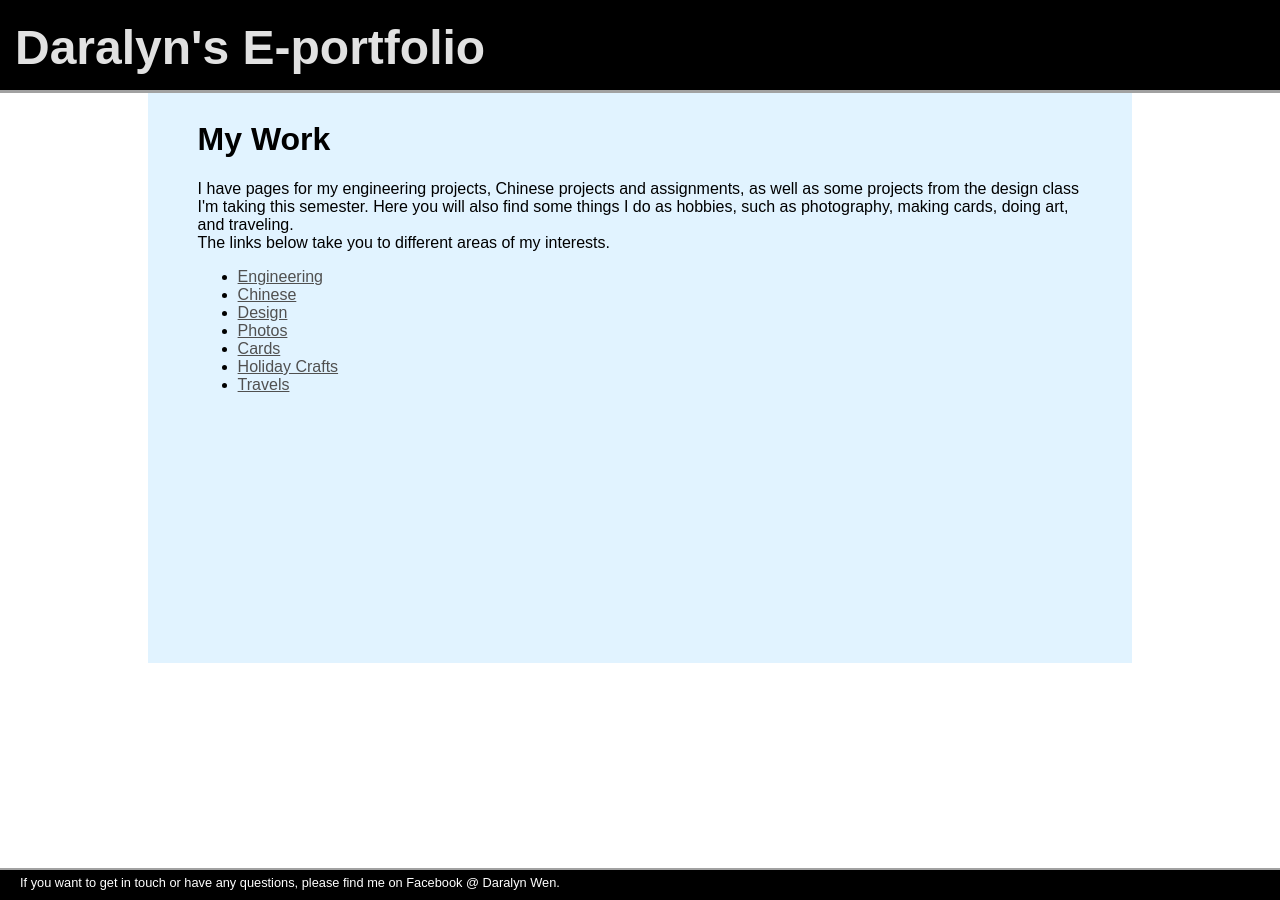
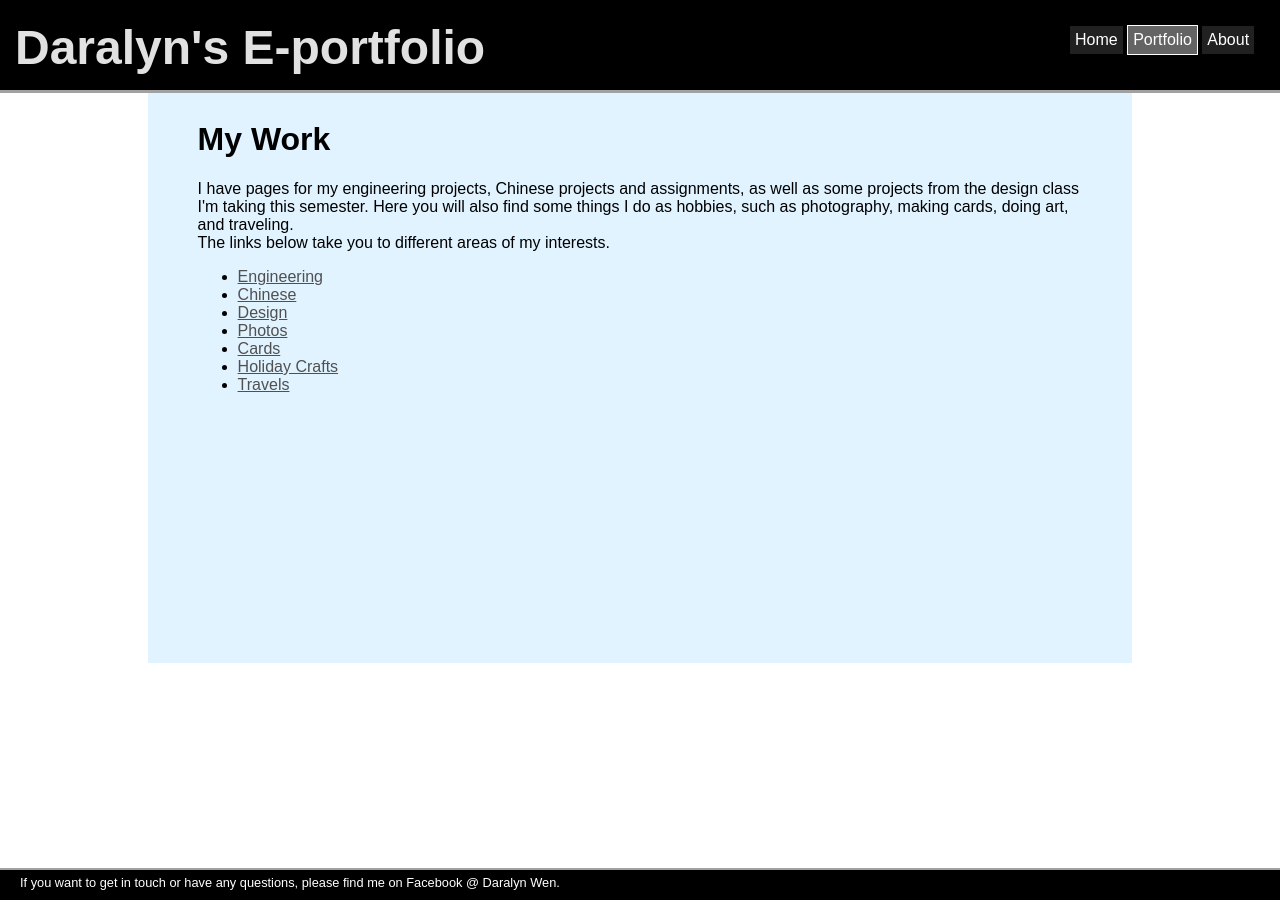
Before and after one commit to daralyn/daralyn.github.io, a Jekyll site: the page built from portfolio/index.html, in a window 1280 px wide. Built offline with Jekyll 4.4.1, drawn with Linux system fonts in a browser that asks for light colours.

Commit message:
Update portfolio.css

```diff
--- a/css/portfolio.css
+++ b/css/portfolio.css
@@ -84,24 +84,23 @@
 }
 
 #bodydefault:{
-	margin: 0;
+    margin: 0;
 }
 
 a{
-	color: rgb(80, 80, 80);
-	font-family: 'Arial', 'Sans-Serif';
+    color: rgb(80, 80, 80);
+    font-family: 'Arial', 'Sans-Serif';
 }
 
+p {
+    font-family: 'Arial', 'Sans-Serif';
+}
 
-
-p {
-	font-family: 'Arial', 'Sans-Serif';
-	margin-top: 0px;
-}
 
 ul{
 	color: rgb(0, 0, 0);
 	font-family: 'Arial', 'Sans-Serif';
+}
 
 /*specific to portfolio pages only*/
 #navbuttonportfolio{
```
